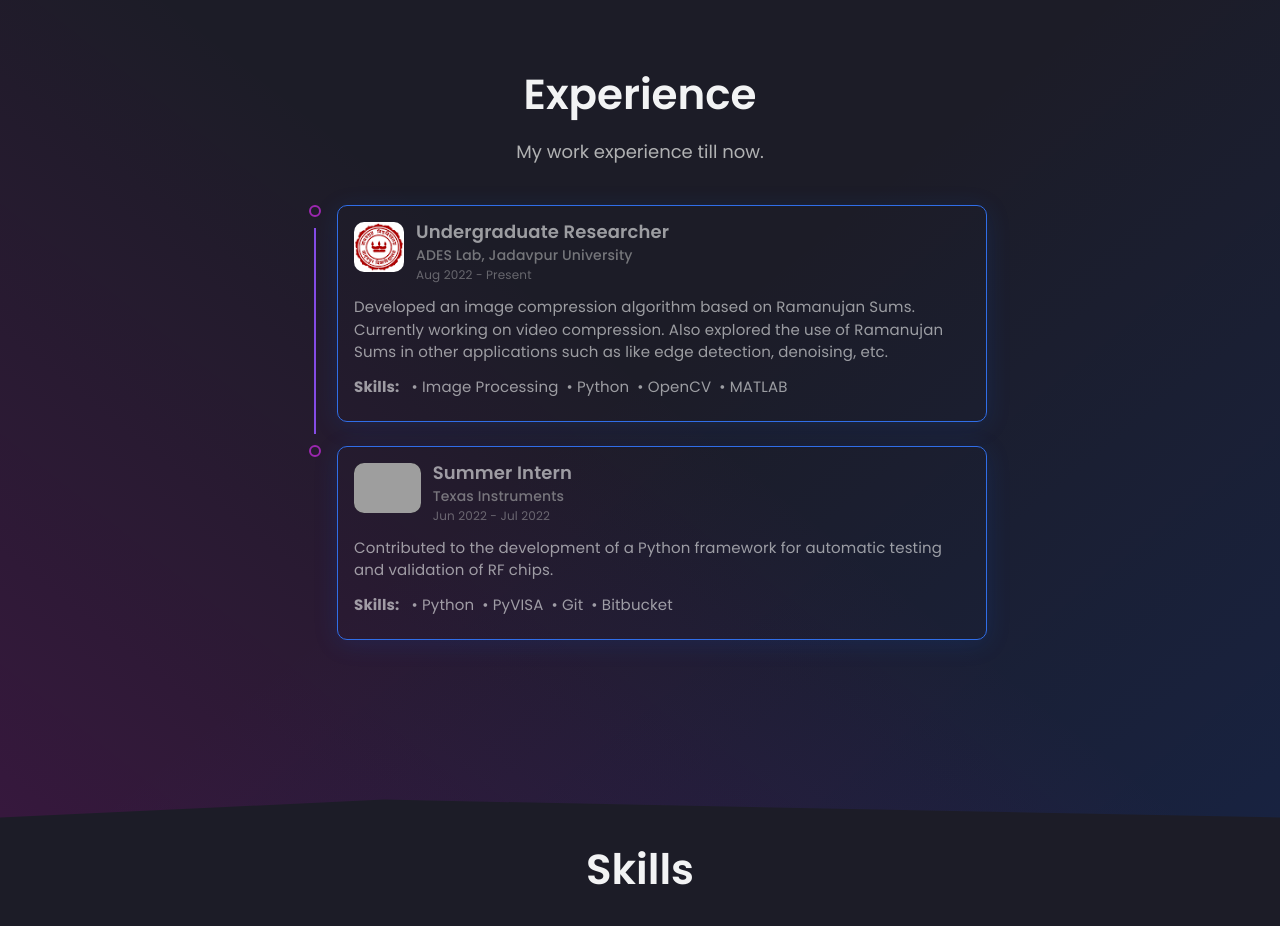
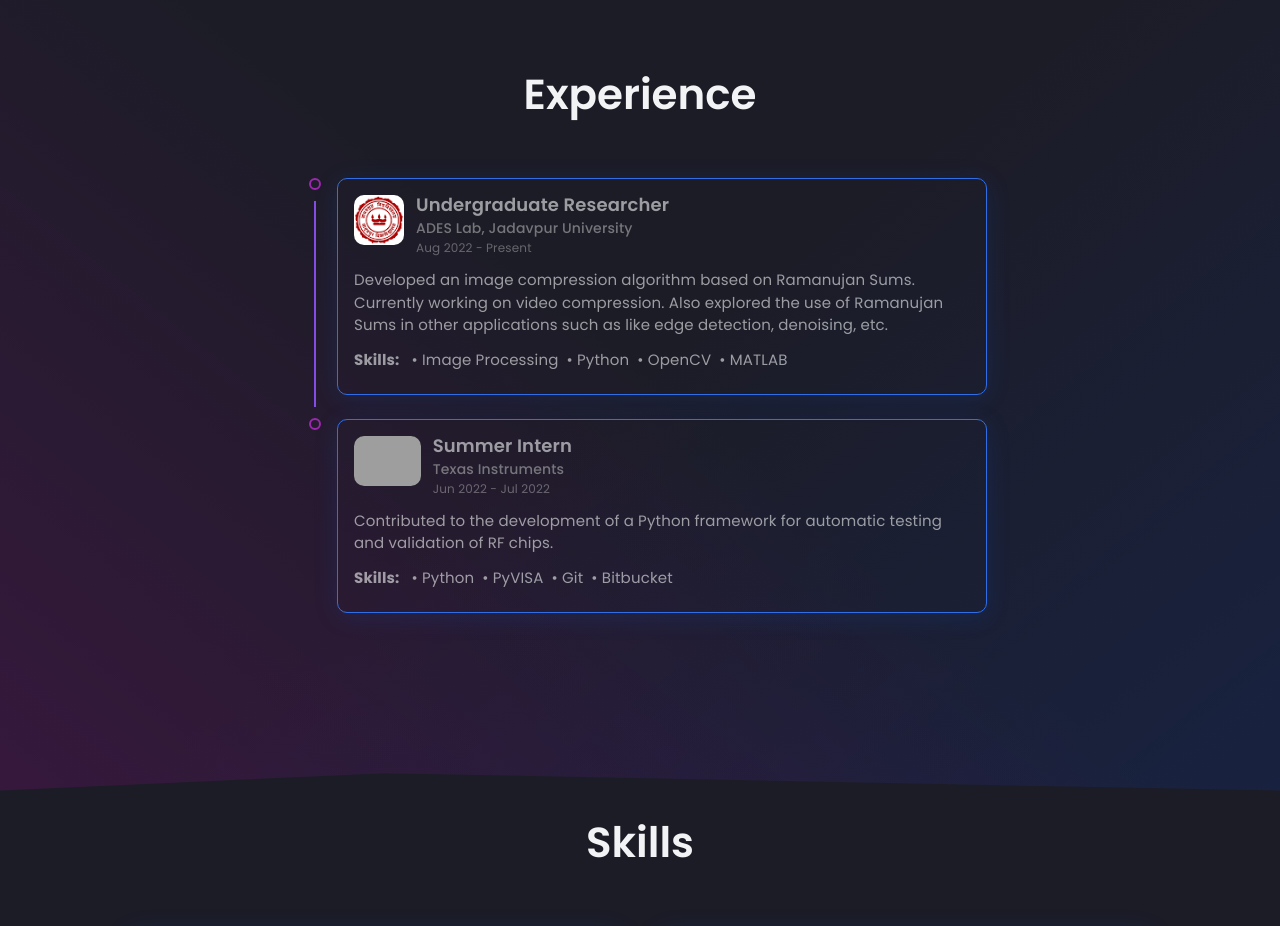
Before and after one commit to soumya-prabha-maiti/soumya-prabha-maiti.github.io, a React (Vite) app: page / in a window 1280 px wide. Shown: the part 1480-2406 px from the top of the page. Built offline with nearby package versions, Linux system fonts and the light colour scheme; grey boxes are pictures that could not be loaded.

Commit message:
Comment out some data

```diff
--- a/src/components/Experience/index.jsx
+++ b/src/components/Experience/index.jsx
@@ -80,7 +80,7 @@ const index = () => {
             <Wrapper>
                 <Title>Experience</Title>
                 <Desc>
-                    My work experience till now.
+                    {/* My work experience till now. */}
                 </Desc>
                 <TimelineSection>
                     <Timeline>
```
